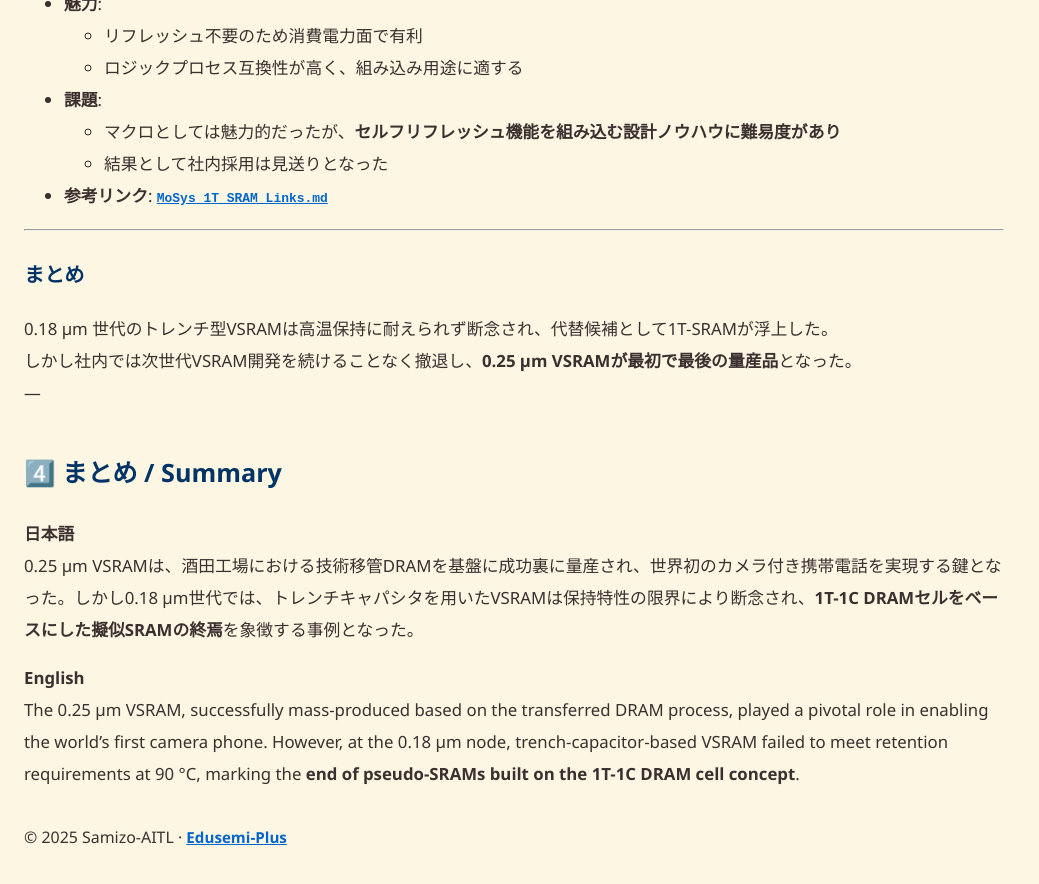
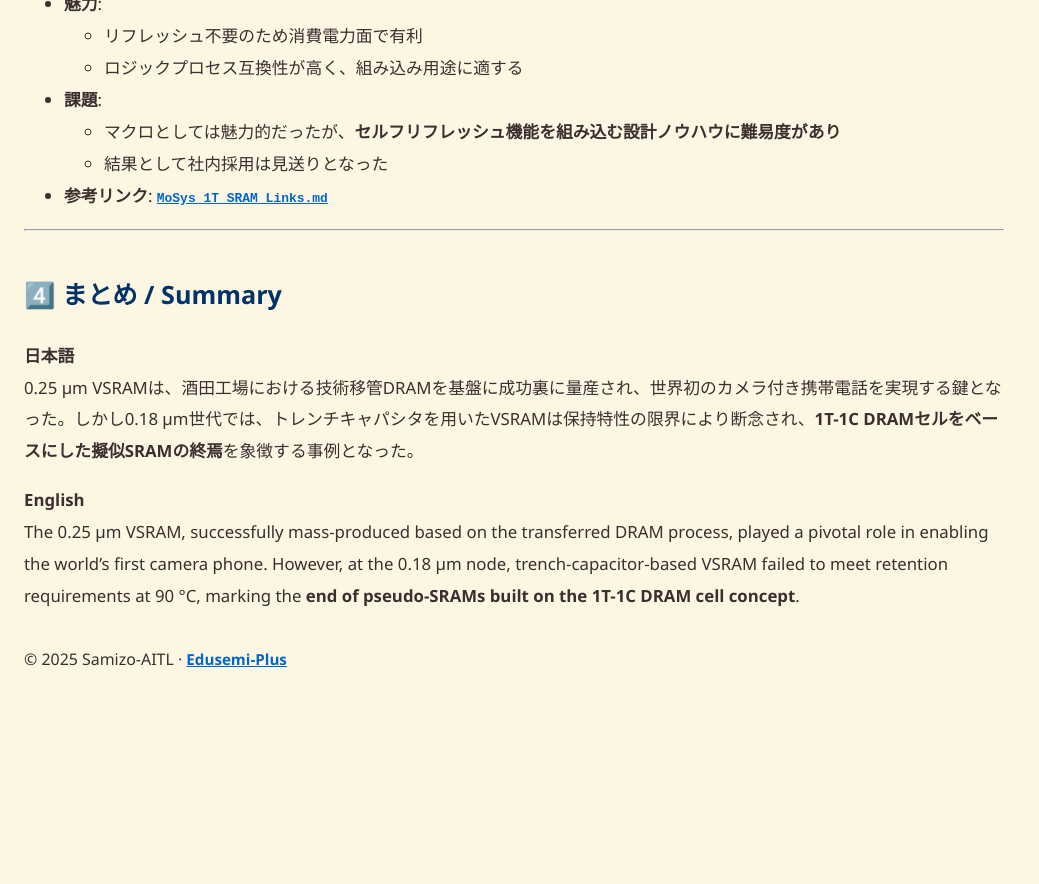
Before and after one commit to Samizo-AITL/Edusemi-Plus, a Jekyll site: the page built from archive/paper/dram_vsram/02_VSRAM_Technology.md, in a window 1280 px wide and 900 px high, scrolled down 3288 px. Shown: the top 884 px of the window, without its empty margins (0-1039 px from the left). Built offline with Jekyll 4.4.1, drawn with Linux system fonts in a browser that asks for light colours; after the commit the page ends 4010 px from its top, so only the background shows below that.

Commit message:
Update 02_VSRAM_Technology.md

```diff
--- a/archive/paper/dram_vsram/02_VSRAM_Technology.md
+++ b/archive/paper/dram_vsram/02_VSRAM_Technology.md
@@ -111,12 +111,6 @@ Pause Refresh Fail と Disturb Refresh Fail の双方に対して、
 
 ---
 
-### まとめ
-
-0.18 µm 世代のトレンチ型VSRAMは高温保持に耐えられず断念され、代替候補として1T-SRAMが浮上した。
-しかし社内では次世代VSRAM開発を続けることなく撤退し、**0.25 µm VSRAMが最初で最後の量産品**となった。
----
-
 ## 4️⃣ まとめ / Summary
 
 **日本語**
```
